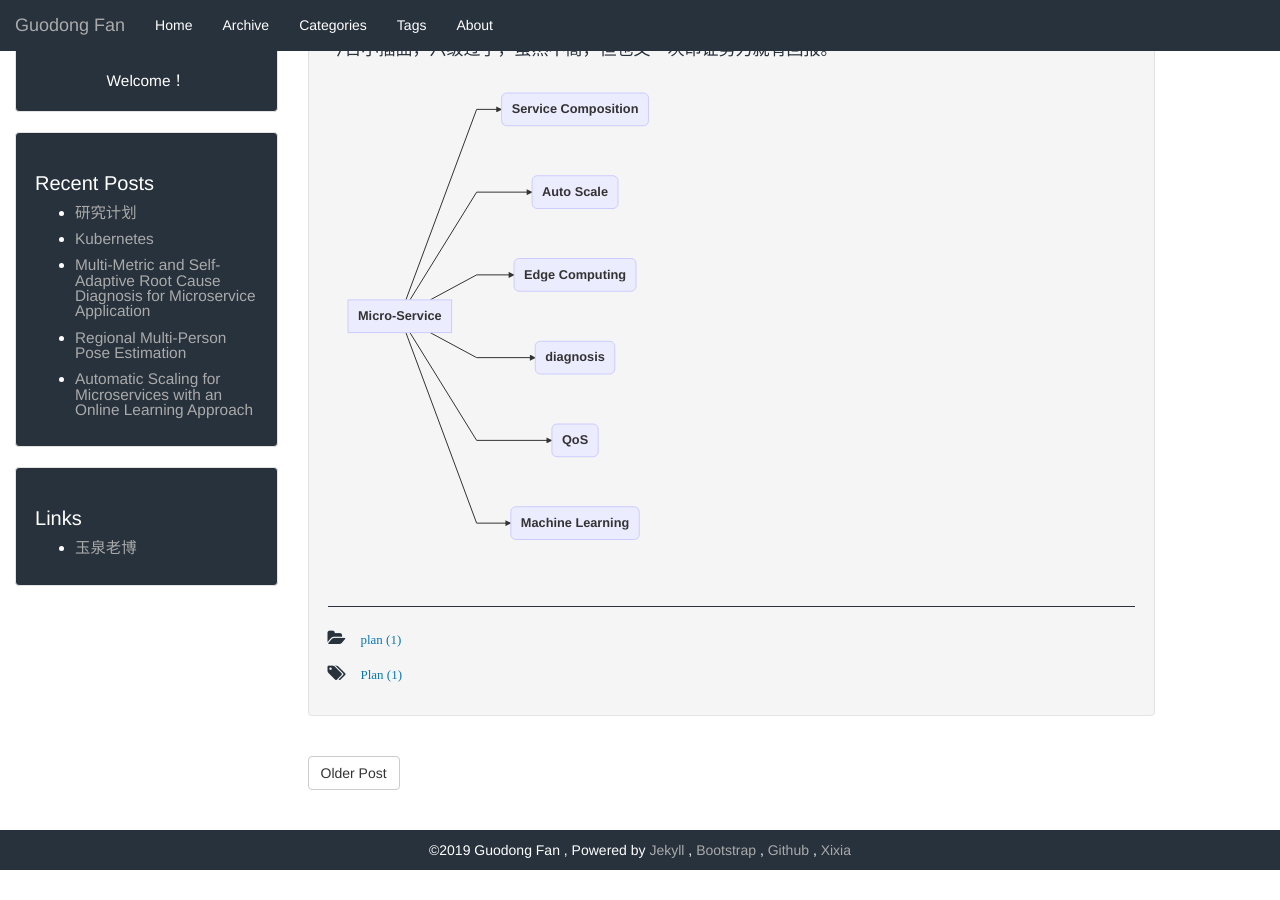
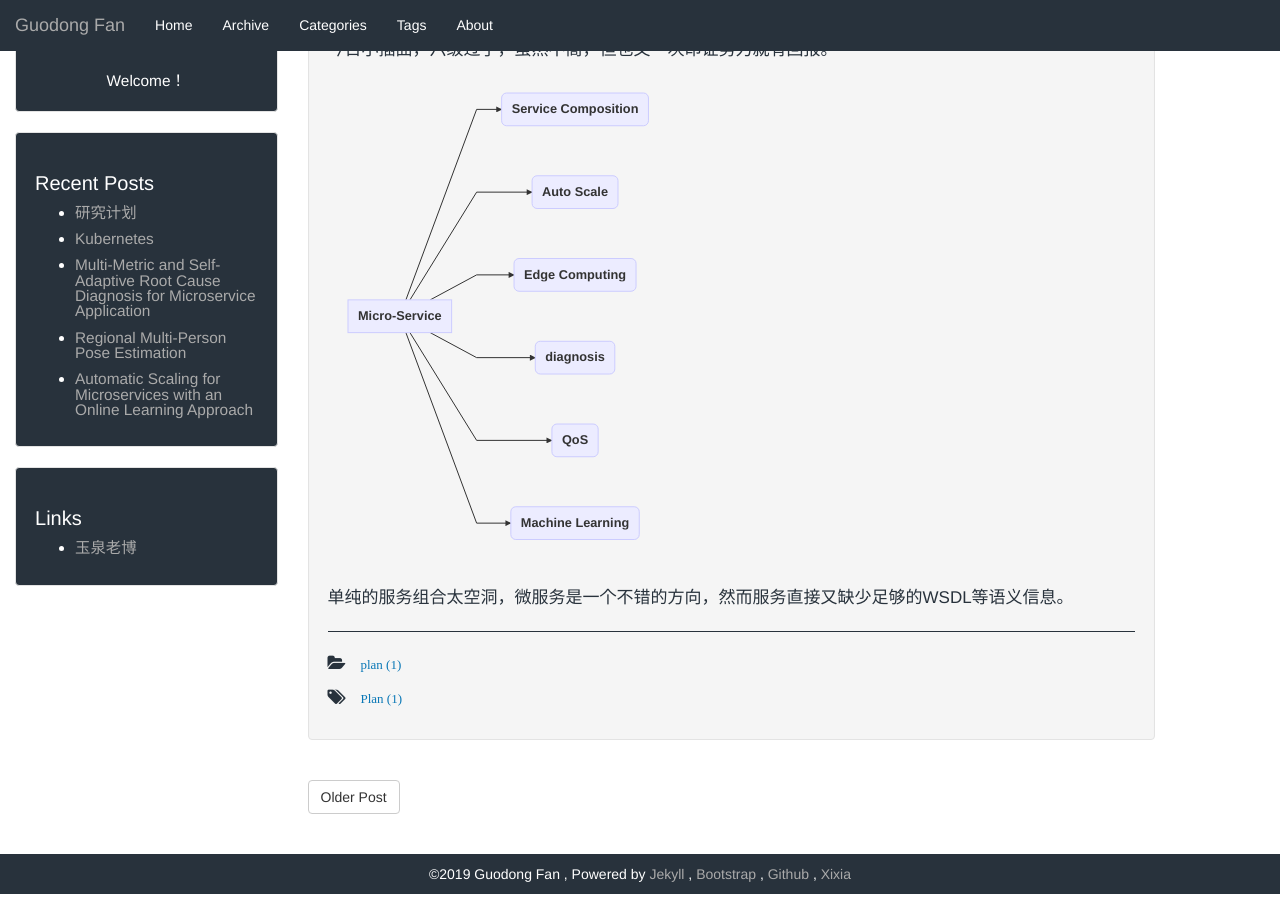
Before and after one commit to GuodongFan/GuodongFan.github.io, a Jekyll site: the page built from _posts/2019-08-21-Plan.md, in a window 1280 px wide and 900 px high, scrolled down 170 px. Built offline with Jekyll 4.4.1, drawn with Linux system fonts in a browser that asks for light colours; our own code applies the rules of GitHub Pages for plain Markdown files; before the commit the page ends 1046 px from its top, so only the background shows below that.

Commit message:
Update 2019-08-21-Plan.md

```diff
--- a/_posts/2019-08-21-Plan.md
+++ b/_posts/2019-08-21-Plan.md
@@ -17,5 +17,6 @@ A --> E(diagnosis)
 A --> F(QoS)
 A --> G(Machine Learning)
 
-B -->
 </div>
+
+单纯的服务组合太空洞，微服务是一个不错的方向，然而服务直接又缺少足够的WSDL等语义信息。
```
